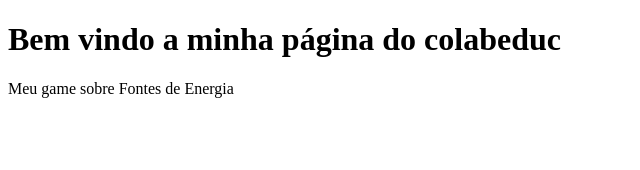
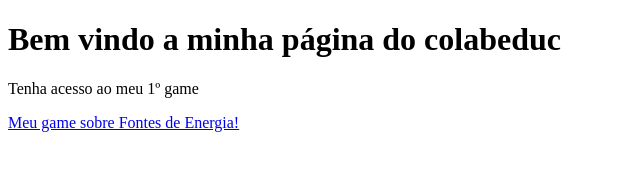
Before and after one commit to walcleciaferreira/walcleciaferreira.github.io, a plain HTML site: page index.html in a window 1280 px wide. Shown: the whole page, without its empty margins (0-640 px from the left). Drawn offline with Linux system fonts and the light colour scheme.

Commit message:
Update index.html

```diff
--- a/index.html
+++ b/index.html
@@ -6,6 +6,7 @@
    <body>
 
       <h1>Bem vindo a minha página do colabeduc</h1>
-      <p>Meu game sobre Fontes de Energia</p>
+      <p>Tenha acesso ao meu 1º game</p>
+      <a href="https://walcleciaferreira.github.io/fontesdeenergia/">Meu game sobre Fontes de Energia!</a>
    </body>
 </html>
```
